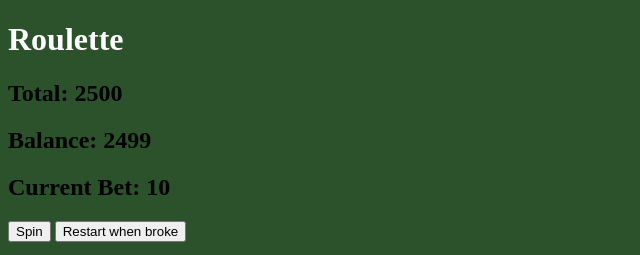
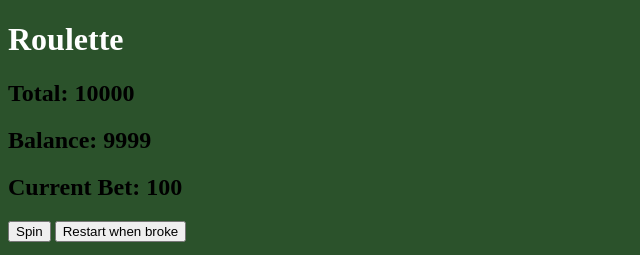
Before and after one commit to Melsbov/Roulette, a plain HTML site: page index.html in a window 1280 px wide. Shown: the full height of the page, 0-640 px from the left. Drawn offline with nearby package versions, Linux system fonts and the light colour scheme.

Commit message:
Update index.html

```diff
--- a/index.html
+++ b/index.html
@@ -9,9 +9,9 @@
 </head>
 <body id="body">
     <h1>Roulette</h1>
-    <h2 id="total">Total: 2500</h2>
-    <h2 id="balance">Balance: 2500</h2>
-    <h2 id="currentBet">Current Bet: 10</h2> <!-- Display the current bet amount -->
+    <h2 id="total">Total: 10000</h2>
+    <h2 id="balance">Balance: 10000</h2>
+    <h2 id="currentBet">Current Bet: 100</h2> <!-- Display the current bet amount -->
     <button id="spinButton">Spin</button>
     <button onClick="window.location.reload();">Restart when broke</button>
     <p id="result"></p>
```
